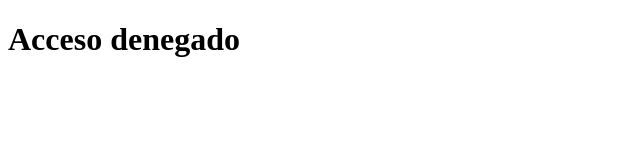
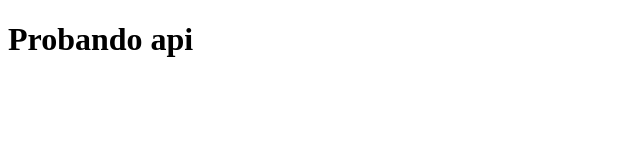
Before and after one commit to StevenLopez009/rest-api, a website: page public/index.html in a window 1280 px wide. Shown: the whole page, without its empty margins (0-640 px from the left). Drawn offline with Linux system fonts and the light colour scheme.

Commit message:
prueba api vercel

```diff
--- a/public/index.html
+++ b/public/index.html
@@ -6,6 +6,6 @@
     <title>acceso denegado</title>
   </head>
   <body>
-    <h1>Acceso denegado</h1>
+    <h1>Probando api</h1>
   </body>
 </html>
```
